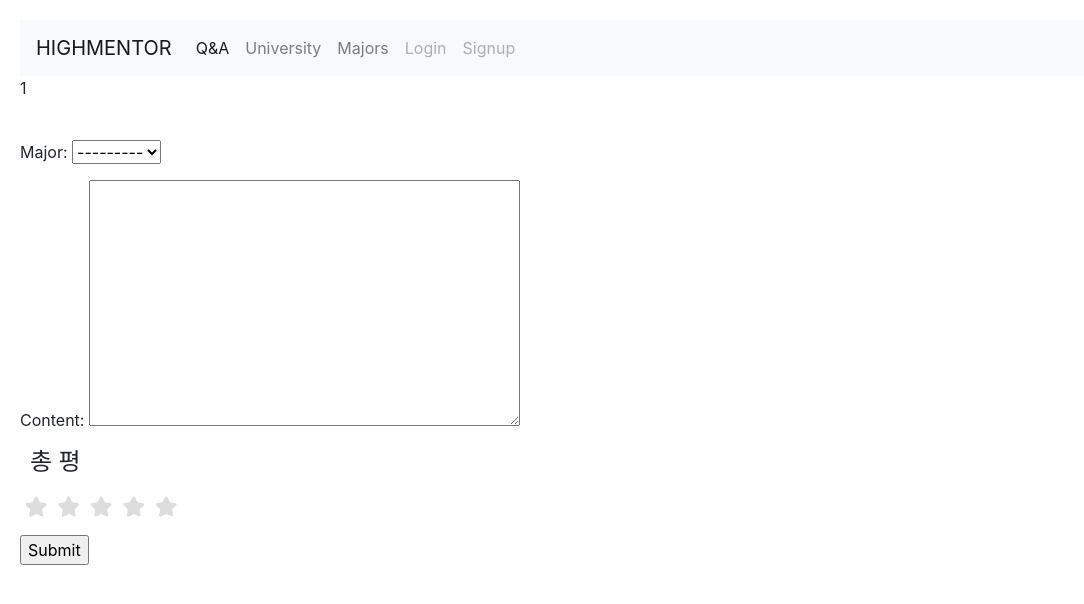
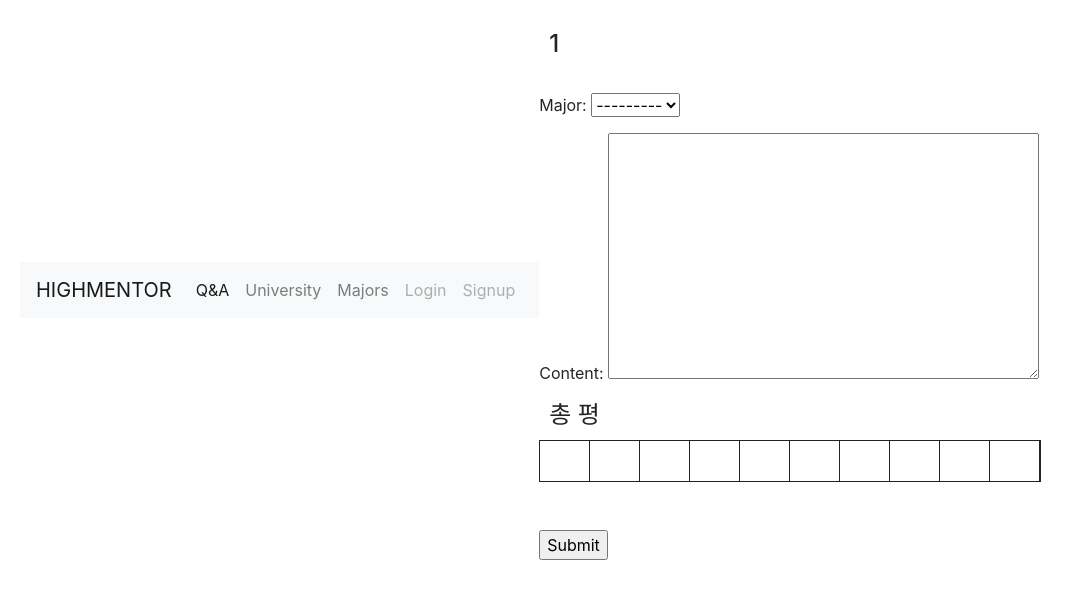
Before and after one commit to highmentor/high_mento, a Django app: page /uni_infor/1/new/ in a window 1280 px wide. Shown: the top 604 px of the page, without its empty margins (0-1084 px from the left). Run offline with Django 3.2, Linux system fonts and the light colour scheme; tables that the repository leaves empty hold one stand-in row (values such as "Sample post"); some libraries are stand-ins or nearby versions.

Commit message:
별점평가중

```diff
--- a/CBV_CRUD/settings.py
+++ b/CBV_CRUD/settings.py
@@ -28,7 +28,8 @@ DEBUG = True
 ALLOWED_HOSTS = ['ximz-ethanzzzzz.c9users.io',
                  'huilim-huilim.c9users.io',
                  'high-mentro-bicsu.c9users.io',
-                 '*']
+                 'high-mentor-jackpot2.c9users.io',
+                 ]
 # Application definition
 
 INSTALLED_APPS = [
--- a/static/css/style.css
+++ b/static/css/style.css
@@ -6,13 +6,13 @@ h1 { font-size: 1.5em; margin: 10px; }
 
 /****** Style Star Rating Widget *****/
 
-.rating {
+.rating1 {
   border: none;
   float: left;
 }
 
-.rating > input { display: none; }
-.rating > label:before {
+.rating1 > input { display: none; }
+.rating1 > label:before {
   margin: 5px;
   font-size: 1.25em;
   font-family: FontAwesome;
@@ -20,23 +20,23 @@ h1 { font-size: 1.5em; margin: 10px; }
   content: "\f005";
 }
 
-.rating > .half:before {
+.rating1 > .half:before {
   content: "\f089";
   position: absolute;
 }
 
-.rating > label {
+.rating1 > label {
   color: #ddd;
  float: right;
 }
 
 /***** CSS Magic to Highlight Stars on Hover *****/
 
-.rating > input:checked ~ label, /* show gold star when clicked */
-.rating:not(:checked) > label:hover, /* hover current star */
-.rating:not(:checked) > label:hover ~ label { color: #FFD700;  } /* hover previous stars in list */
+.rating1 > input:checked ~ label, /* show gold star when clicked */
+.rating1:not(:checked) > label:hover, /* hover current star */
+.rating1:not(:checked) > label:hover ~ label { color: #FFD700;  } /* hover previous stars in list */
 
-.rating > input:checked + label:hover, /* hover current star when changing rating */
-.rating > input:checked ~ label:hover,
-.rating > label:hover ~ input:checked ~ label, /* lighten current selection */
-.rating > input:checked ~ label:hover ~ label { color: #FFED85;  }
+.rating1 > input:checked + label:hover, /* hover current star when changing rating */
+.rating1 > input:checked ~ label:hover,
+.rating1 > label:hover ~ input:checked ~ label, /* lighten current selection */
+.rating1 > input:checked ~ label:hover ~ label { color: #FFED85;  }
--- /dev/null
+++ b/static/css/style2.css
@@ -0,0 +1,62 @@
+body {
+  display: flex;
+  align-items: center;
+  justify-content: left;
+  height: 10;
+}
+
+.box {
+  width: 200px;
+
+  p {
+    font-size: 15px;
+  }
+}
+
+.rating {
+  position: relative;
+  display: flex;
+  flex-direction: row-reverse;
+  margin-top: 10px;
+  border: 1px solid;
+  box-sizing: border-box;
+  background: linear-gradient(to right, #f00, #ff0, #0f0);
+
+  input {
+    position: absolute;
+
+    width: 1px;
+    height: 1px;
+    margin: -1px;
+    border: 0;
+    padding: 0;
+
+    white-space: nowrap;
+
+    clip-path: inset(100%);
+    clip: rect(0 0 0 0);
+    overflow: hidden;
+  }
+
+  label {
+    display: flex;
+    align-items: center;
+    justify-content: center;
+    cursor: pointer;
+    width: 50px;
+    height: 40px;
+    transition: 0.5s;
+    background-color: #fff;
+    font-size: 20px;
+    border-right: 1px solid;
+
+    &:first-of-type {
+      // border-right: none;
+    }
+  }
+
+  input:hover ~ label,
+  input:checked ~ label{
+    background-color: transparent;
+  }
+}
--- a/templates/base.html
+++ b/templates/base.html
@@ -9,6 +9,7 @@
     <!--bootstrap CDN-->
     <link rel="stylesheet" href="https://stackpath.bootstrapcdn.com/bootstrap/4.1.3/css/bootstrap.min.css" integrity="sha384-MCw98/SFnGE8fJT3GXwEOngsV7Zt27NXFoaoApmYm81iuXoPkFOJwJ8ERdknLPMO" crossorigin="anonymous">
     <link rel="stylesheet" href="{% static 'css/style.css' %}">
+    <link rel="stylesheet" href="{% static 'css/style2.css' %}">
     <link rel="stylesheet" href="https://use.fontawesome.com/releases/v5.5.0/css/all.css" integrity="sha384-B4dIYHKNBt8Bc12p+WXckhzcICo0wtJAoU8YZTY5qE0Id1GSseTk6S+L3BlXeVIU" crossorigin="anonymous">
     <script src="https://code.jquery.com/jquery-3.3.1.slim.min.js" integrity="sha384-q8i/X+965DzO0rT7abK41JStQIAqVgRVzpbzo5smXKp4YfRvH+8abtTE1Pi6jizo" crossorigin="anonymous"></script>
     <script src="https://cdnjs.cloudflare.com/ajax/libs/popper.js/1.14.3/umd/popper.min.js" integrity="sha384-ZMP7rVo3mIykV+2+9J3UJ46jBk0WLaUAdn689aCwoqbBJiSnjAK/l8WvCWPIPm49" crossorigin="anonymous"></script>
--- /dev/null
+++ b/uni_infor/templates/uni_infor/test.html
@@ -0,0 +1 @@
+<h1>123123</h1>
--- a/uni_infor/templates/uni_infor/university_review_form.html
+++ b/uni_infor/templates/uni_infor/university_review_form.html
@@ -2,25 +2,40 @@
 {% load bootstrap4 %}
 
 {% block content %}
+<!--{%include 'uni_infor/test.html'%}-->
 <form  method='POST'>
 
     {% csrf_token %}
-    <p>{{ university.uni_id }}</p>
+    <h1>{{ university.uni_id }}</h1>
     <br>
-    {{form.as_p}}
-    <h1>총     평</h1>
-    <fieldset class="rating">
-        <input type="radio" id="star5" name="rating" value="5" /><label class = "full" for="star5" title="Awesome - 5 stars"></label>
-        <input type="radio" id="star4half" name="rating" value="4 and a half" /><label class="half" for="star4half" title="Pretty good - 4.5 stars"></label>
-        <input type="radio" id="star4" name="rating" value="4" /><label class = "full" for="star4" title="Pretty good - 4 stars"></label>
-        <input type="radio" id="star3half" name="rating" value="3 and a half" /><label class="half" for="star3half" title="Meh - 3.5 stars"></label>
-        <input type="radio" id="star3" name="rating" value="3" /><label class = "full" for="star3" title="Meh - 3 stars"></label>
-        <input type="radio" id="star2half" name="rating" value="2 and a half" /><label class="half" for="star2half" title="Kinda bad - 2.5 stars"></label>
-        <input type="radio" id="star2" name="rating" value="2" /><label class = "full" for="star2" title="Kinda bad - 2 stars"></label>
-        <input type="radio" id="star1half" name="rating" value="1 and a half" /><label class="half" for="star1half" title="Meh - 1.5 stars"></label>
-        <input type="radio" id="star1" name="rating" value="1" /><label class = "full" for="star1" title="Sucks big time - 1 star"></label>
-        <input type="radio" id="starhalf" name="rating" value="half" /><label class="half" for="starhalf" title="Sucks big time - 0.5 stars"></label>
-    </fieldset>
+    <div>
+        <div>
+            {{form.as_p}}
+        </div>
+        <h1>총     평</h1>
+        <div class="rating">
+            <input type="radio1" id="star5" name="rating" value="5" /><label class = "full" for="star5" title="Awesome - 5 stars"></label>
+            <input type="radio1" id="star4half" name="rating" value="4 and a half" /><label class="half" for="star4half" title="Pretty good - 4.5 stars"></label>
+            <input type="radio1" id="star4" name="rating" value="4" /><label class = "full" for="star4" title="Pretty good - 4 stars"></label>
+            <input type="radio1" id="star3half" name="rating" value="3 and a half" /><label class="half" for="star3half" title="Meh - 3.5 stars"></label>
+            <input type="radio1" id="star3" name="rating" value="3" /><label class = "full" for="star3" title="Meh - 3 stars"></label>
+            <input type="radio1" id="star2half" name="rating" value="2 and a half" /><label class="half" for="star2half" title="Kinda bad - 2.5 stars"></label>
+            <input type="radio1" id="star2" name="rating" value="2" /><label class = "full" for="star2" title="Kinda bad - 2 stars"></label>
+            <input type="radio1" id="star1half" name="rating" value="1 and a half" /><label class="half" for="star1half" title="Meh - 1.5 stars"></label>
+            <input type="radio1" id="star1" name="rating" value="1" /><label class = "full" for="star1" title="Sucks big time - 1 star"></label>
+            <input type="radio1" id="starhalf" name="rating" value="half" /><label class="half" for="starhalf" title="Sucks big time - 0.5 stars"></label>
+        </div>
+        <!--<p>취업 전망</p>-->
+        <!--<div class="box">-->
+        <!--    <div class="rating">-->
+        <!--        <input type="radio" name="rating" id="rate5"><label for="rate5"></label>-->
+        <!--        <input type="radio" name="rating" id="rate4"><label for="rate4"></label>-->
+        <!--        <input type="radio" name="rating" id="rate3"><label for="rate3"></label>-->
+        <!--        <input type="radio" name="rating" id="rate2"><label for="rate2"></label>-->
+        <!--        <input type="radio" name="rating" id="rate1"><label for="rate1"></label>-->
+        <!--    </div>-->
+        <!--</div>            -->
+    </div>
     <br><br>
     <input type="submit" value="Submit"/>
 </form>
```
Also changed, not shown: uni_infor/forms.py (+15 -0 lines), accounts/templates/accounts/adduser.html (added).
